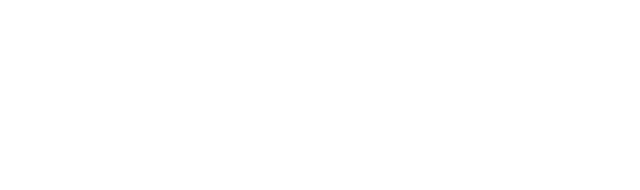
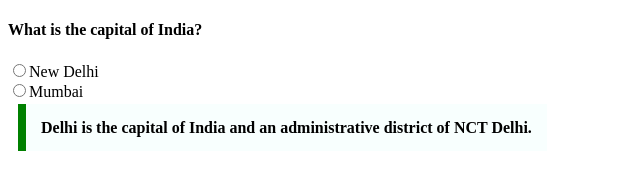
Before and after one commit to acciojob/trivia-saahilabdul, a website: page main.html in a window 1280 px wide. Shown: the whole page, without its empty margins (0-640 px from the left). Drawn offline with Linux system fonts and the light colour scheme.

Commit message:
Update main.html

```diff
--- a/main.html
+++ b/main.html
@@ -3,11 +3,29 @@
 <html>
 
 <head>
-	<link rel="stylesheet" href="styles.css">
+	<style>
+		.abc{
+			max-width: 600px;
+			margin: 10px;
+			padding: 15px;
+			border-left: 8px solid green;
+			background-color: #f8fffe;
+			font-weight: bold;
+
+		}
+	</style>
 </head>
 
 <body>
-	<!-- the entire body must be written by student -->
+	<H4>What is the capital of India?</H4>
+	<input type="radio">New Delhi
+	<br>
+	<input type="radio">Mumbai
+	<br>
+	<br>
+	<blackquote cite="https://en.wikipedia.org/wiki/New_Delhi">
+		<span class="abc">Delhi is the capital of India and an administrative district of NCT Delhi.</span>
+	</blackquote>
     <script type="text/javascript" src="./script.js">
 </script>
 
```
